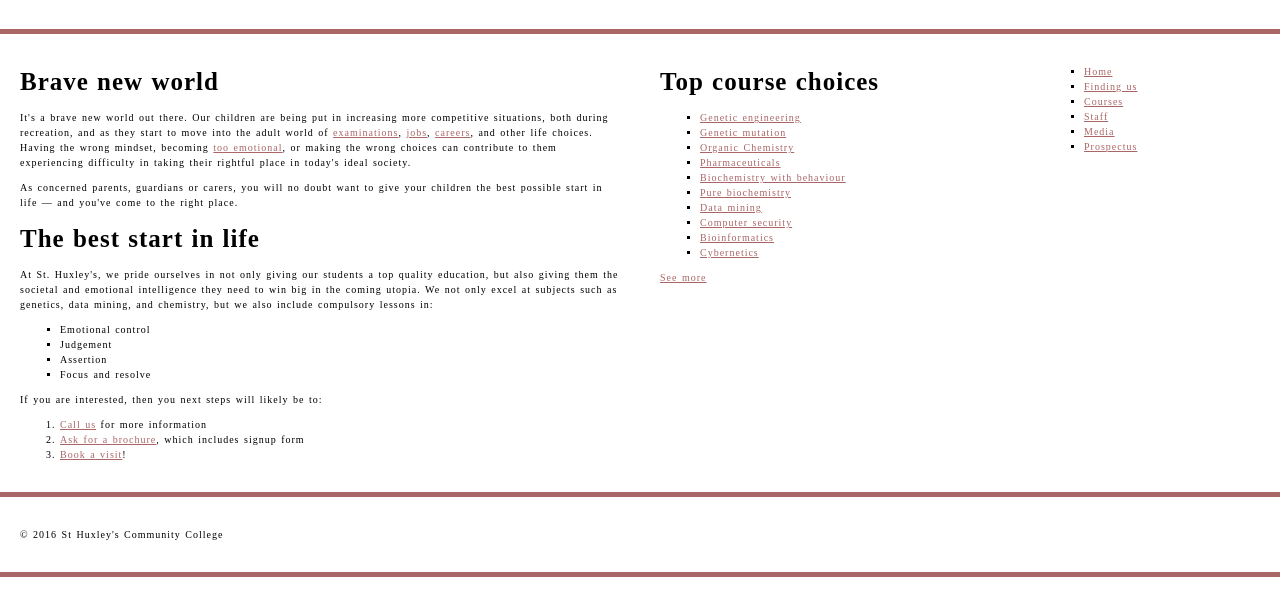
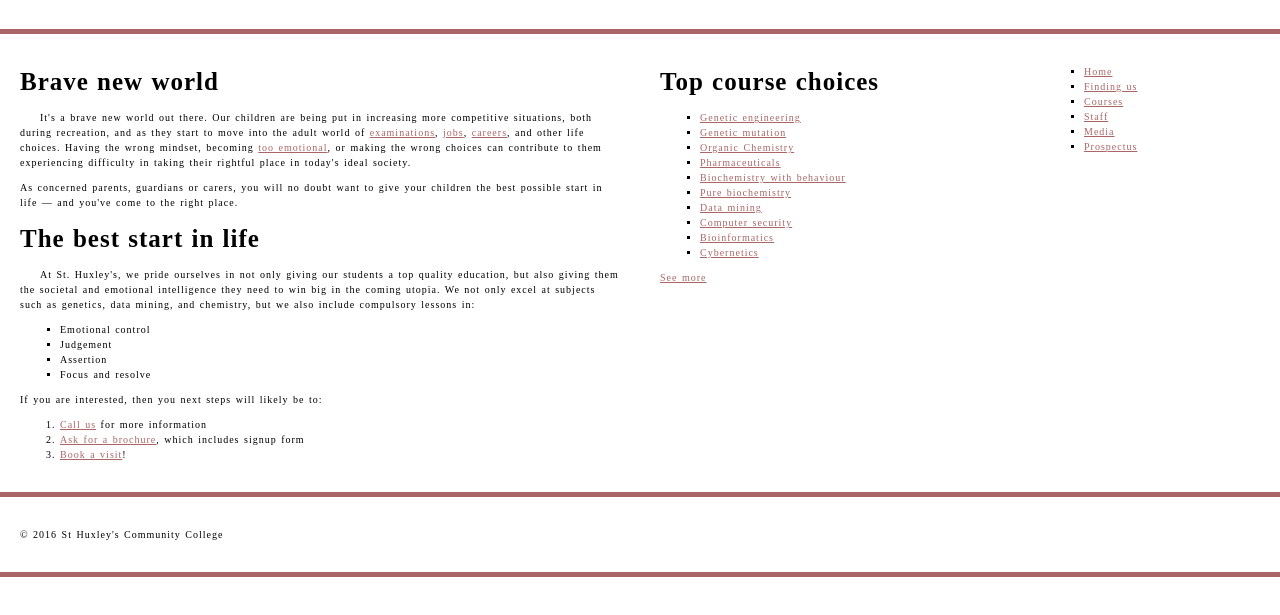
Before and after one commit to JustinB514/jb-inft1206, a plain HTML site: page assignment3/part3/index.html in a window 1280 px wide. Shown: the part 65-680 px from the top of the page. Drawn offline with Linux system fonts and the light colour scheme.

Commit message:
Added indentation to part 3 of assignment 3

```diff
--- a/assignment3/part3/index.html
+++ b/assignment3/part3/index.html
@@ -15,13 +15,13 @@
   <section>
       <h2>Brave new world</h2>
 
-      <p>It's a brave new world out there. Our children are being put in increasing more competitive situations, both during recreation, and as they start to move into the adult world of <a href="https://en.wikipedia.org/wiki/Examination">examinations</a>, <a href="https://en.wikipedia.org/wiki/Jobs">jobs</a>, <a href="https://en.wikipedia.org/wiki/Career">careers</a>, and other life choices. Having the wrong mindset, becoming <a href="https://en.wikipedia.org/wiki/Emotion">too emotional</a>, or making the wrong choices can contribute to them experiencing difficulty in taking their rightful place in today's ideal society.</p>
+      <p class="p1">It's a brave new world out there. Our children are being put in increasing more competitive situations, both during recreation, and as they start to move into the adult world of <a href="https://en.wikipedia.org/wiki/Examination">examinations</a>, <a href="https://en.wikipedia.org/wiki/Jobs">jobs</a>, <a href="https://en.wikipedia.org/wiki/Career">careers</a>, and other life choices. Having the wrong mindset, becoming <a href="https://en.wikipedia.org/wiki/Emotion">too emotional</a>, or making the wrong choices can contribute to them experiencing difficulty in taking their rightful place in today's ideal society.</p>
 
       <p>As concerned parents, guardians or carers, you will no doubt want to give your children the best possible start in life — and you've come to the right place.</p>
 
       <h2>The best start in life</h2>
 
-      <p>At St. Huxley's, we pride ourselves in not only giving our students a top quality education, but also giving them the societal and emotional intelligence they need to win big in the coming utopia. We not only excel at subjects such as genetics, data mining, and chemistry, but we also include compulsory lessons in:</p>
+      <p class="p1">At St. Huxley's, we pride ourselves in not only giving our students a top quality education, but also giving them the societal and emotional intelligence they need to win big in the coming utopia. We not only excel at subjects such as genetics, data mining, and chemistry, but we also include compulsory lessons in:</p>
 
       <ul>
         <li>Emotional control</li>
--- a/assignment3/part3/style.css
+++ b/assignment3/part3/style.css
@@ -59,6 +59,10 @@ h2 {
   letter-spacing: 1px;
 }
 
+.p1 {
+  text-indent: 20px;
+}
+
 a:link {
   color: #a66;
 }
```
